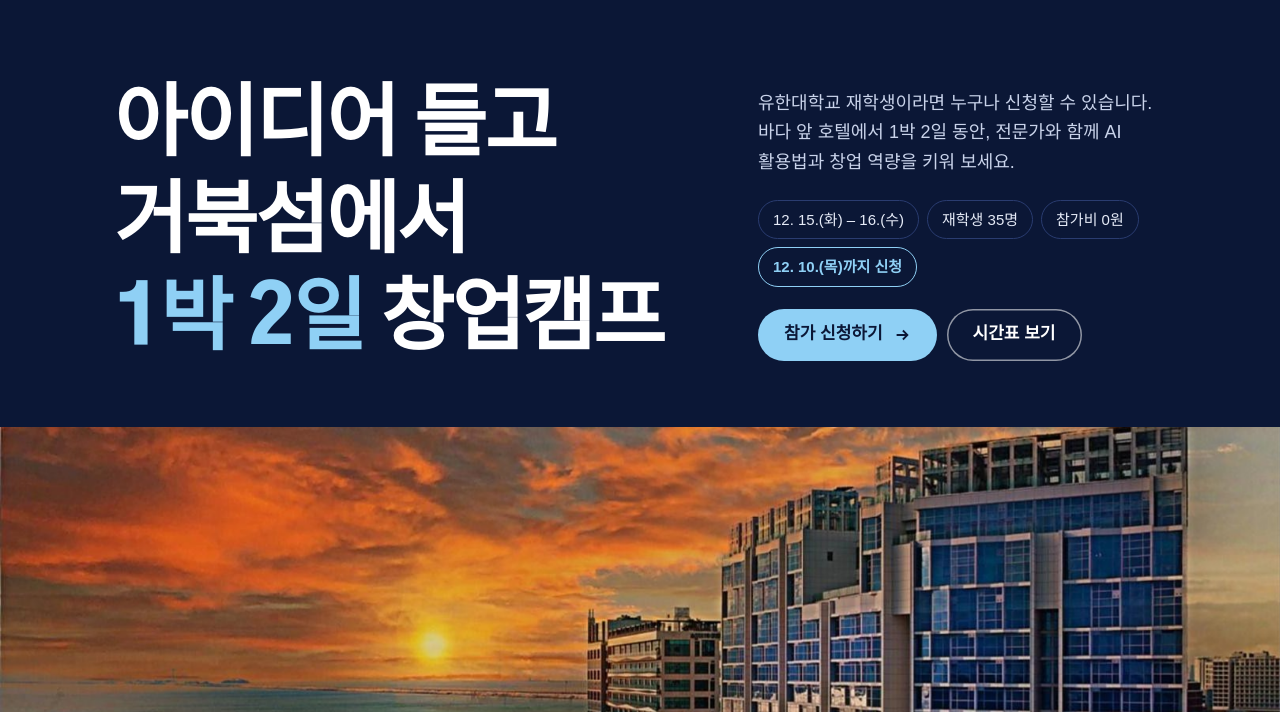
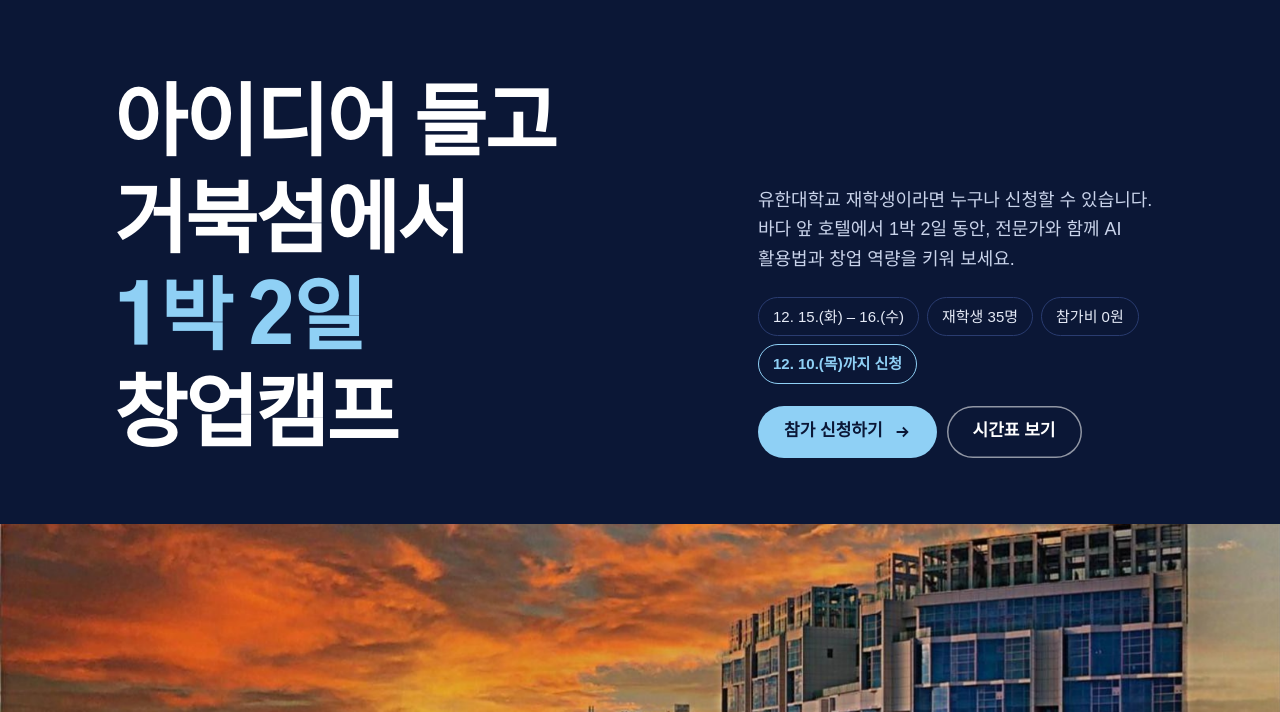
Before and after one commit to krb0118-blip/yuhan-startup-camp-2026, a plain HTML site: page index.html in a window 1280 px wide. Shown: the part 88-800 px from the top of the page. Drawn offline with Linux system fonts and the light colour scheme; a web font is replaced by a local one.

Commit message:
제목 4줄로 고정해 잘림 방지
Co-Authored-By: Claude Opus 5.5 <noreply@anthropic.com>
Claude-Session: https://claude.ai/code/session_01AuCiYrqjLo8HChB3Jh5yyD

```diff
--- a/index.html
+++ b/index.html
@@ -186,6 +186,7 @@ footer b{color:var(--white)}
 .hero h1 .ln span{animation:up 1s var(--ease) both}
 .hero h1 .ln:nth-child(2) span{animation-delay:.08s}
 .hero h1 .ln:nth-child(3) span{animation-delay:.16s}
+.hero h1 .ln:nth-child(4) span{animation-delay:.24s}
 .hero-side{animation:fade .9s .35s var(--ease) both}
 .pano img{animation:settle 1.6s var(--ease) both}
 @keyframes settle{from{transform:scale(1.08)}to{transform:scale(1)}}
@@ -231,7 +232,8 @@ footer b{color:var(--white)}
       <h1>
         <span class="ln"><span>아이디어 들고</span></span>
         <span class="ln"><span>거북섬에서</span></span>
-        <span class="ln"><span><em>1박 2일</em> 창업캠프</span></span>
+        <span class="ln"><span><em>1박 2일</em></span></span>
+        <span class="ln"><span>창업캠프</span></span>
       </h1>
       <div class="hero-side">
         <p>유한대학교 재학생이라면 누구나 신청할 수 있습니다. 바다 앞 호텔에서 1박 2일 동안, 전문가와 함께 AI 활용법과 창업 역량을 키워 보세요.</p>
```
